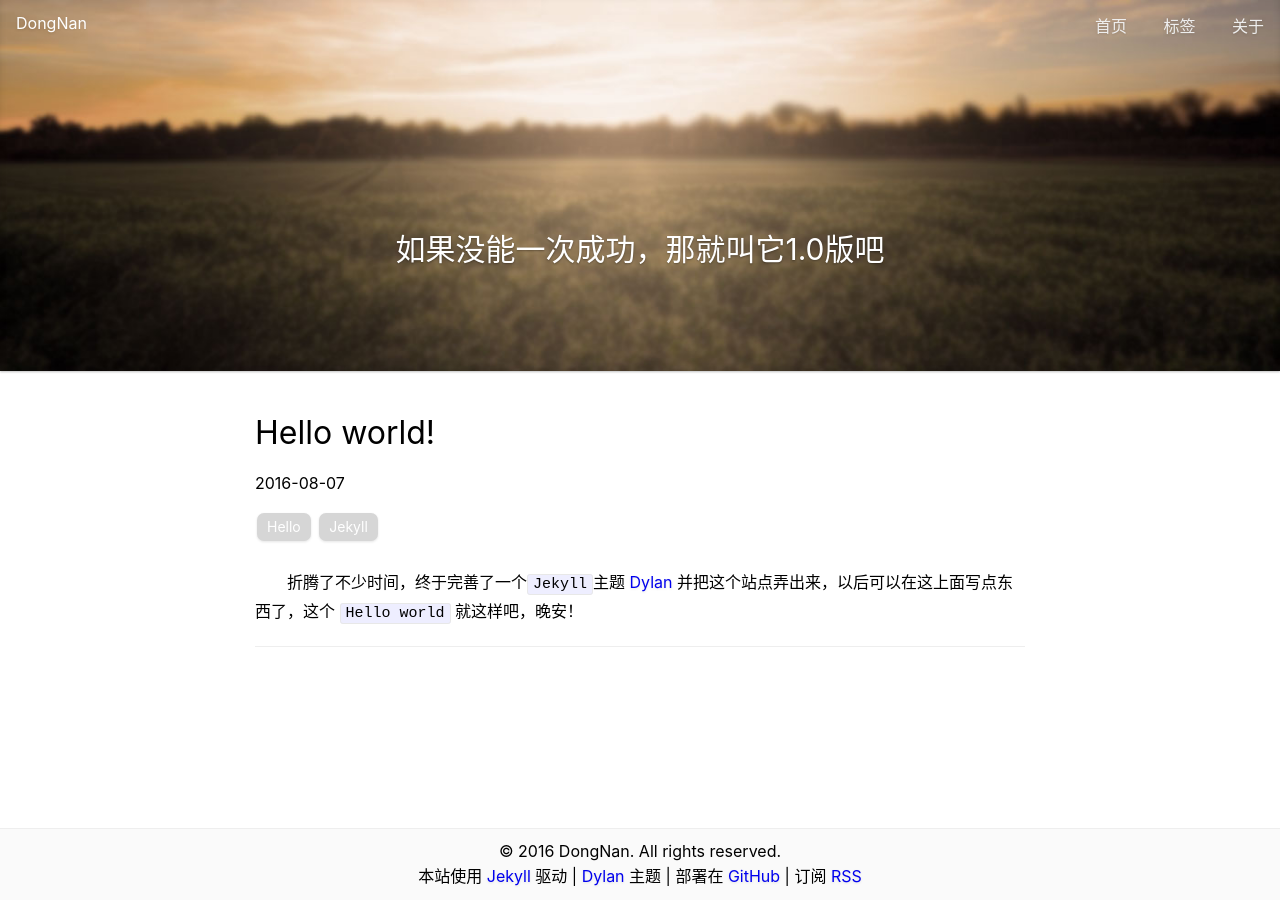
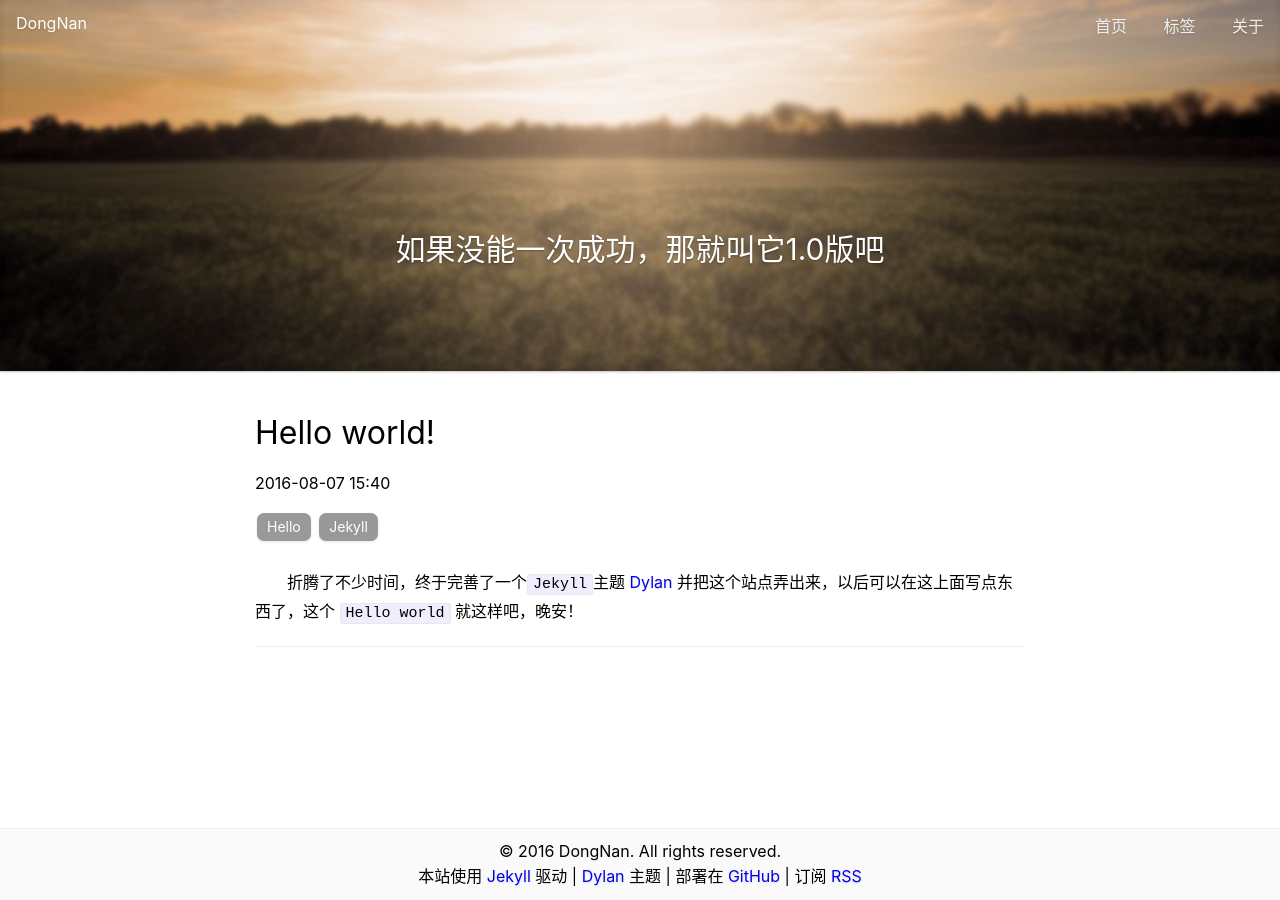
Before and after one commit to dongnan/dongnan.github.io, a Jekyll site: the page built from _posts/2016-08-07-hello-world.md, in a window 1280 px wide. Built offline with Jekyll 4.4.1, drawn with Linux system fonts in a browser that asks for light colours.

Commit message:
默认tag的背景色改为#999;发布时间精确到分

```diff
--- a/_layouts/post.html
+++ b/_layouts/post.html
@@ -5,7 +5,7 @@
 
     <header class="post-header">
         <h1 class="post-title" itemprop="name headline">{{ page.title | escape }}</h1>
-        <p class="post-meta"><time datetime="{{ page.date | date_to_xmlschema }}" itemprop="datePublished">{{ page.date | date: "%Y-%m-%d" }}</time>{% if page.author %} • <span itemprop="author" itemscope itemtype="http://schema.org/Person"><span itemprop="name">{{ page.author }}</span></span>{% endif %}</p>
+        <p class="post-meta"><time datetime="{{ page.date | date_to_xmlschema }}" itemprop="datePublished">{{ page.date | date: "%Y-%m-%d %H:%M" }}</time>{% if page.author %} • <span itemprop="author" itemscope itemtype="http://schema.org/Person"><span itemprop="name">{{ page.author }}</span></span>{% endif %}</p>
         <div class="tag-cloud">
             {% for tag in page.tags %}
             <a class="tag" href="{{ site.baseurl }}/tags/#{{ tag }}" title="{{ tag }}">{{ tag }}</a>
--- a/assets/css/main.scss
+++ b/assets/css/main.scss
@@ -474,7 +474,7 @@
         line-height: 28px;
         margin: 0 2px;
         margin-bottom: 8px;
-        background: #D6D6D6;
+        background: #999;
     }
 }
 .tag-posts {
--- a/index.html
+++ b/index.html
@@ -19,7 +19,7 @@
             </div>
         </a>
         <p class="post-meta">
-            {% if post.author %}{{ post.author }}{% else %}{{ site.title }}{% endif %} 发布于 {{ post.date | date: "%Y-%m-%d" }}
+            {% if post.author %}{{ post.author }}{% else %}{{ site.title }}{% endif %} 发布于 {{ post.date | date: "%Y-%m-%d %H:%M" }}
         </p>
     </div>
     <hr>
```
Also changed, not shown: _posts/2016-08-07-hello-world.md (line endings or trailing spaces).
